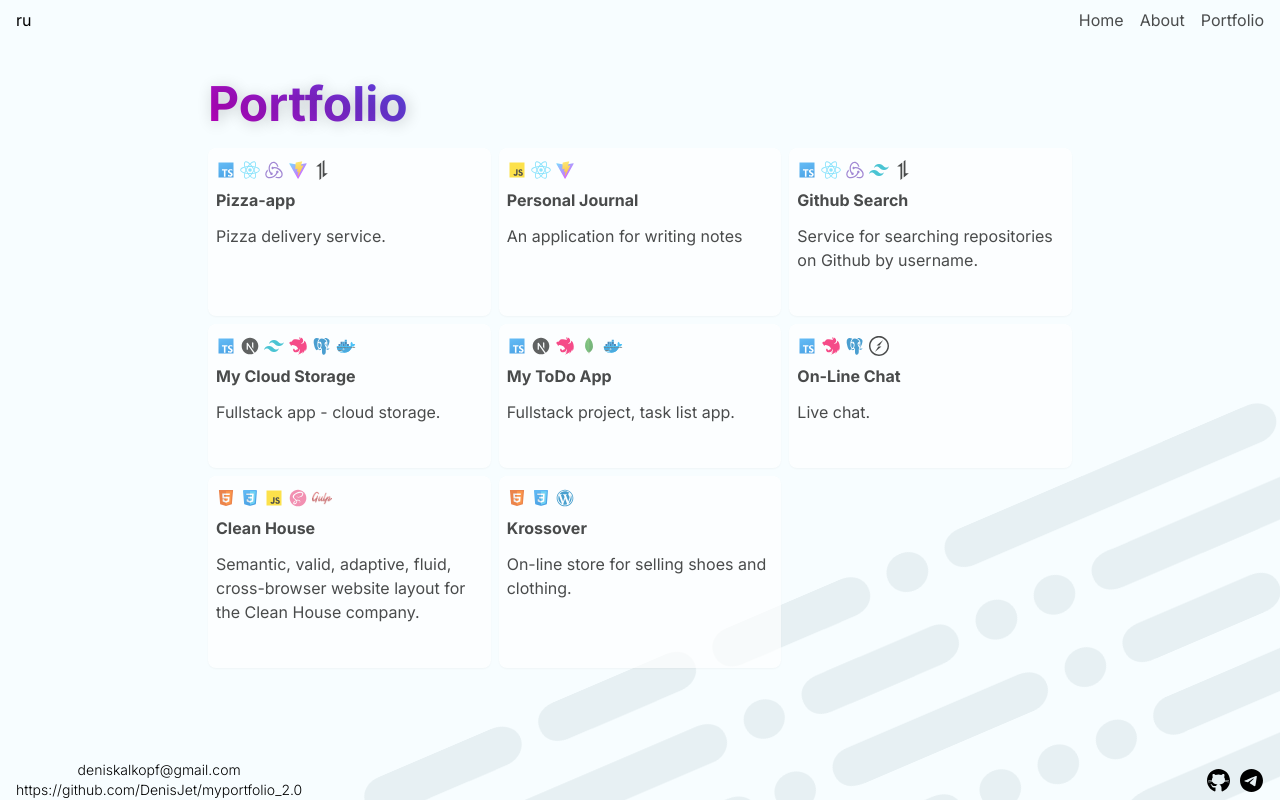
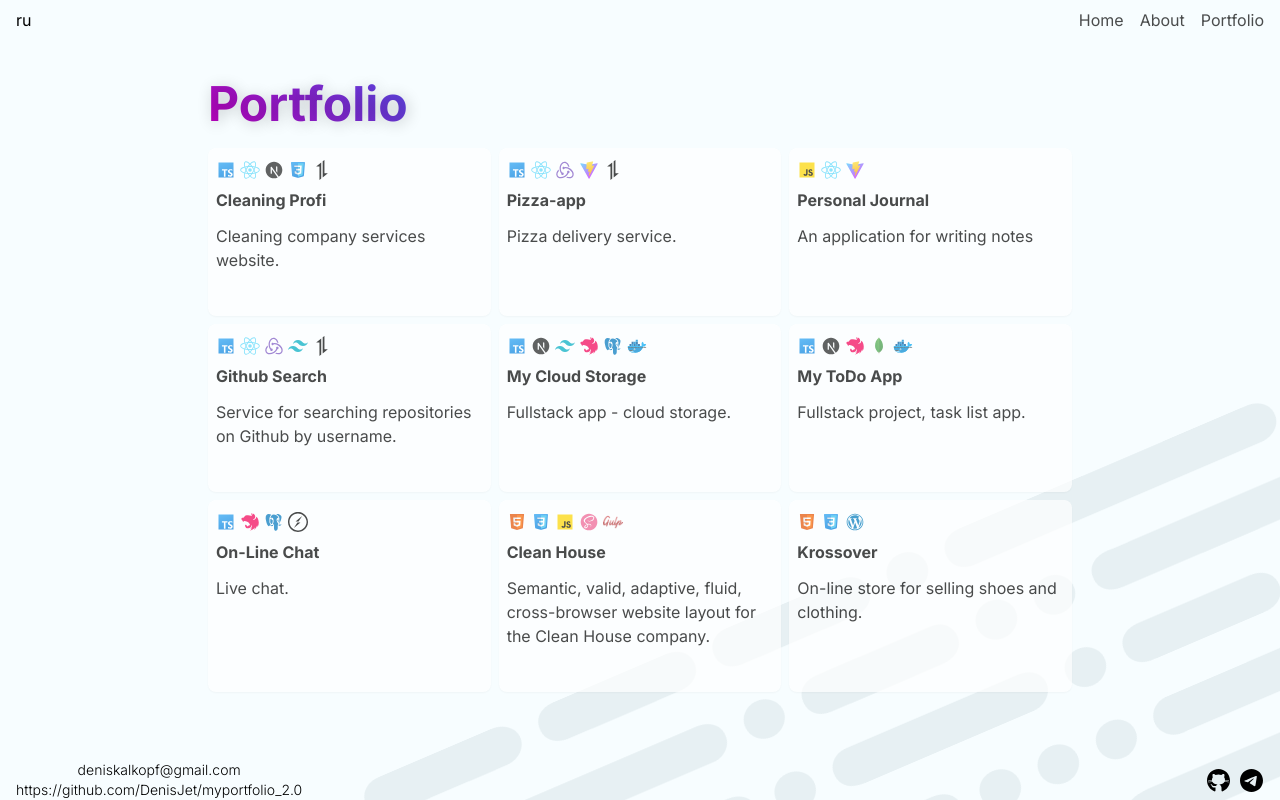
Before and after one commit to DenisJet/myportfolio_2.0, a Next.js app: page /en/portfolio in a window 1280 px wide. Built offline with nearby package versions, Linux system fonts and the light colour scheme.

Commit message:
add new project

```diff
--- a/src/projects/projectsEn.ts
+++ b/src/projects/projectsEn.ts
@@ -1,4 +1,21 @@
 export const projectsEn = [
+  {
+    id: '9',
+    link: '/ru/portfolio/cleaning',
+    title: 'Cleaning Profi',
+    descriptionCard: 'Cleaning company services website.',
+    iconsSrc: [
+      '/icons/icon-typescript.svg',
+      '/icons/react_icon.svg',
+      '/icons/icon-next.svg',
+      '/icons/iconcss.svg',
+      '/icons/axios_icon.svg',
+    ],
+    imageSrc: '/projects/cleaning.png',
+    description:
+      'Example of creating a website on the layout, for a cleaning company. Adaptive, semantic, rubber layout with responsive design. The project uses NextJS and SSR for SEO optimization.',
+    addLinks: ['https://cleaning-profi.netlify.app/', 'https://github.com/DenisJet/cleaning'],
+  },
   {
     id: '8',
     link: '/ru/portfolio/pizza-app',
--- a/src/projects/projectsRu.ts
+++ b/src/projects/projectsRu.ts
@@ -1,4 +1,21 @@
 export const projectsRu = [
+  {
+    id: '9',
+    link: '/ru/portfolio/cleaning',
+    title: 'Cleaning Profi',
+    descriptionCard: 'Сайт услуг клининговой компании.',
+    iconsSrc: [
+      '/icons/icon-typescript.svg',
+      '/icons/react_icon.svg',
+      '/icons/icon-next.svg',
+      '/icons/iconcss.svg',
+      '/icons/axios_icon.svg',
+    ],
+    imageSrc: '/projects/cleaning.png',
+    description:
+      'Пример создания сайта по макету, для клининговой компании. Адаптивная, семантическая верстка с отзывчивым дизайном. В проекте используется NextJS и SSR для SEO оптимизации.',
+    addLinks: ['https://cleaning-profi.netlify.app/', 'https://github.com/DenisJet/cleaning'],
+  },
   {
     id: '8',
     link: '/ru/portfolio/pizza-app',
```
Also changed, not shown: public/projects/cleaning.png (added).
